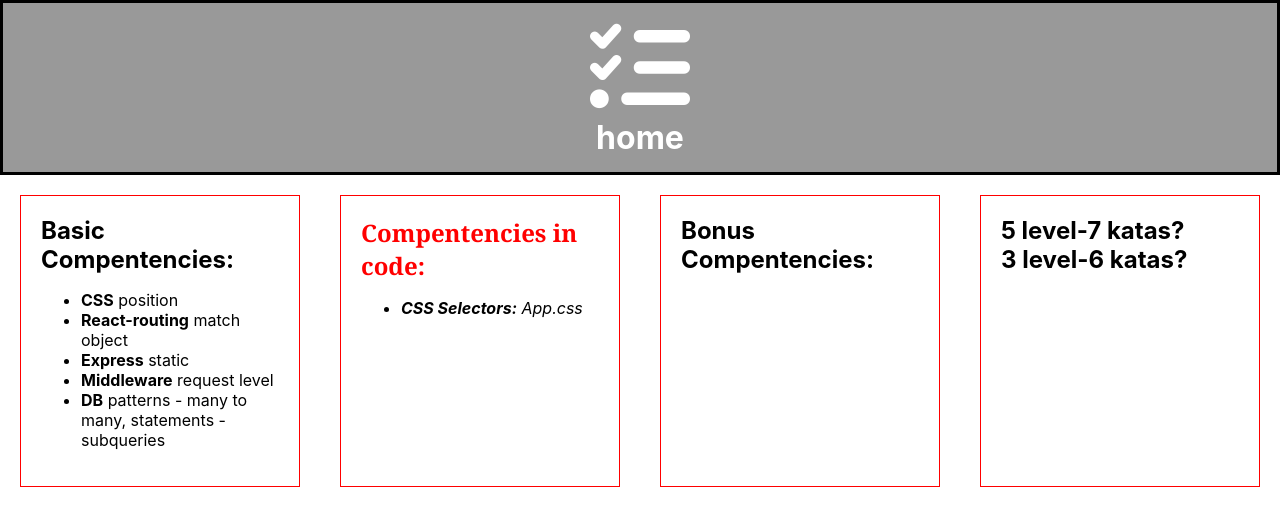
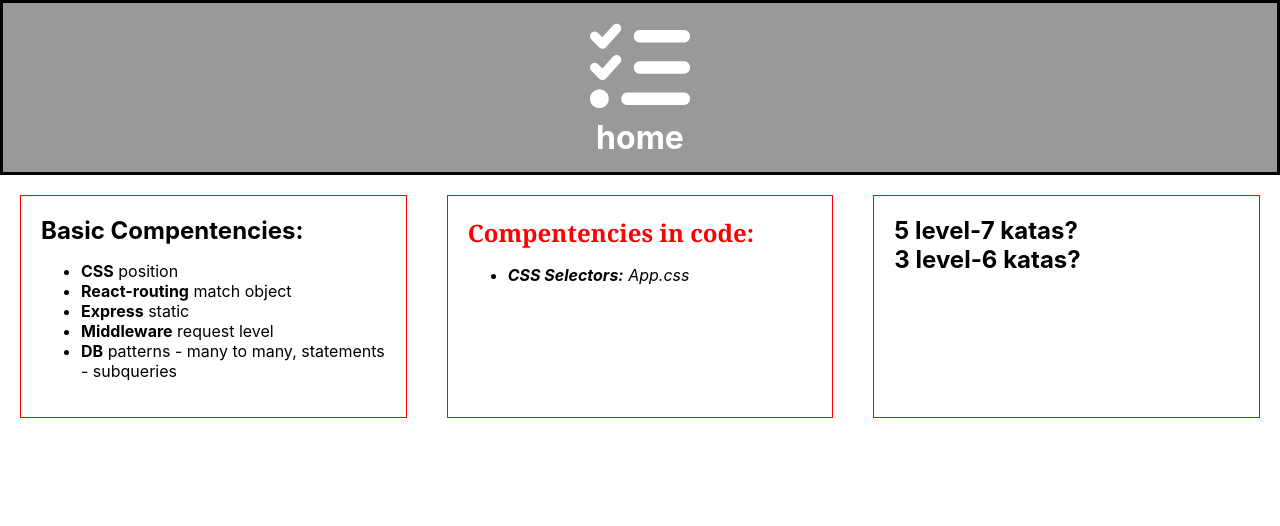
Before and after one commit to fdavison1/compentencies, a React (Create React App) app: page /#/ in a window 1280 px wide. Shown: the top 526 px of the page. Built offline with nearby package versions, Linux system fonts and the light colour scheme.

Commit message:
exported bonus compentencies list

```diff
--- a/src/components/Todo.jsx
+++ b/src/components/Todo.jsx
@@ -63,9 +63,6 @@ export default class Todo extends React.Component {
                     </ul>
                 </div>
                 <div style={style}>
-                    <h2>Bonus Compentencies:</h2>
-                </div>
-                <div style={style}>
                     <h2>5 level-7 katas?</h2>
                     <h2>3 level-6 katas?</h2>
                 </div>
```
